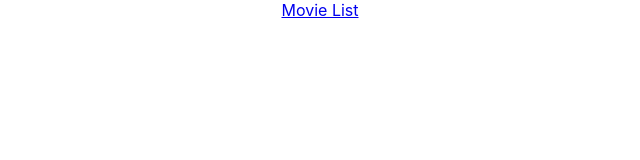
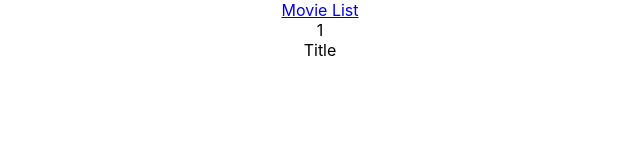
Before and after one commit to loicbdev/movie-list-app, a React (Create React App) app: page /movies/1 in a window 1280 px wide. Shown: the top 160 px of the page, without its empty margins (320-960 px from the left). Built offline with nearby package versions, Linux system fonts and the light colour scheme.

Commit message:
MAJ Route/Link avec id

```diff
--- a/src/App.js
+++ b/src/App.js
@@ -1,14 +1,14 @@
-import React from 'react';
-import './App.css';
-import MovieList from './components/MovieList';
-import NavBar from './components/NavBar';
+import React from "react";
+import "./App.css";
+import MovieList from "./components/MovieList";
 import {
   BrowserRouter as Router,
   Switch,
   Route,
   Redirect,
-  Link
 } from "react-router-dom";
+import NavBar from "./components/NavBar";
+import MovieDetails from "./components/MovieDetails";
 
 function App() {
   return (
@@ -19,9 +19,9 @@ function App() {
           <Route exact path="/movies">
             <MovieList />
           </Route>
-        <Route exact path="/">
+          <Route exact path="/movies/:id" component={MovieDetails} />
+          <Route exact path="/" />
           <Redirect to="/movies" />
-        </Route>
         </Switch>
       </div>
     </Router>
--- a/src/components/Movie.jsx
+++ b/src/components/Movie.jsx
@@ -1,12 +1,17 @@
-import React from 'react';
-import PropTypes from 'prop-types';
+import React from "react";
+import PropTypes from "prop-types";
+import { Link } from "react-router-dom";
 
-const Movie = (props) => {
+function Movie(props) {
+  const { id, title, year, director } = props;
   return (
-    <div className="Movie">
-      <h1>title : {props.title}</h1>
-      <h2>year : {props.year}</h2>
-      <h2>director : {props.director}</h2>
+    <div>
+      <h2>{title}</h2>
+      <h2>{year}</h2>
+      <h2>{director}</h2>
+      <div>
+        <Link to={`/movies/${id}`}>Go to details</Link>
+      </div>
     </div>
   );
 }
@@ -14,7 +19,7 @@ const Movie = (props) => {
 Movie.propTypes = {
   title: PropTypes.string.isRequired,
   year: PropTypes.string.isRequired,
-  director: PropTypes.string.isRequired
-}
+  director: PropTypes.string.isRequired,
+};
 
 export default Movie;
--- a/src/components/MovieDetails.jsx
+++ b/src/components/MovieDetails.jsx
@@ -1,9 +1,13 @@
 import React from "react";
 
 function MovieDetails(props) {
+  const id = props.match.params.id;
+  // récupérer la liste des films (appeler l'API)
+  // trouver (find) le film dont l'identifiant est id
+
   return (
     <div>
-      <div>ID</div>
+      <div>{id}</div>
       <div>Title</div>
     </div>
   );
--- a/src/components/MovieList.jsx
+++ b/src/components/MovieList.jsx
@@ -43,7 +43,7 @@ class MovieList extends Component {
         </button>
         {this.state.movies
           .filter((movie) => {
-            /* plus simple : !this.state.areOnlyRecentMoviesDisplayed || parseInt(movie.year) > 2000; */
+            /* plus simple : !this.state.areOnlyRecentMoviesDisplayed || parseInt(movie.year) > 2000 */
             if (this.state.areOnlyRecentMoviesDisplayed === true) {
               return parseInt(movie.year) > 2000;
             }
```
Lines whose indentation alone changed are shown as unchanged.
